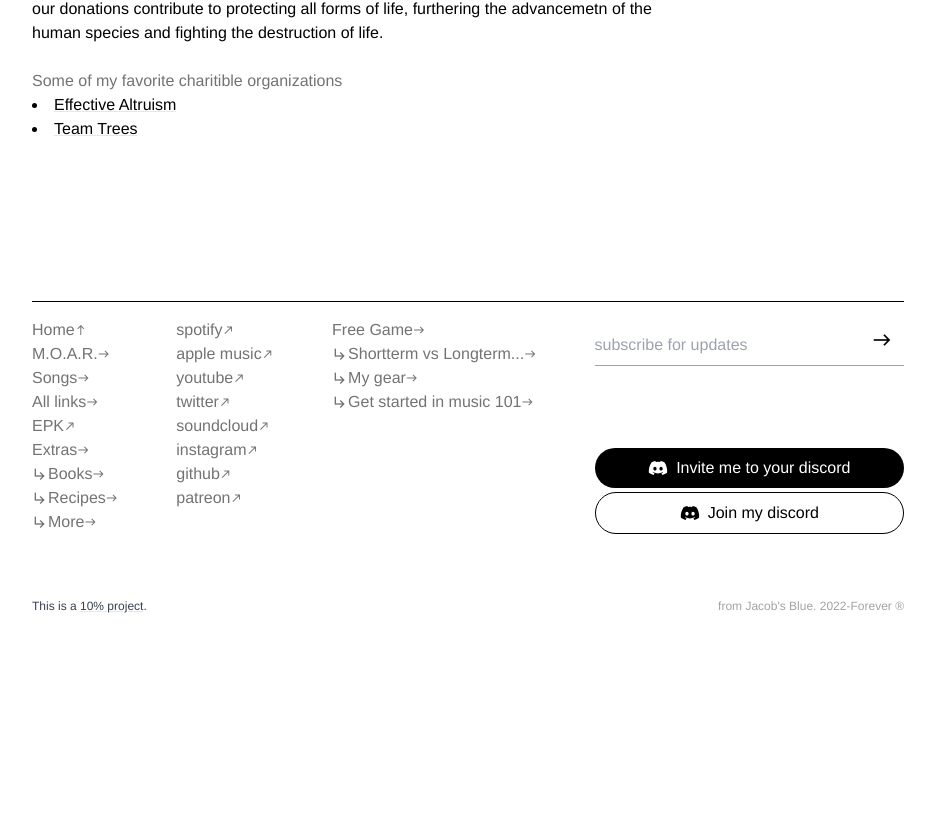
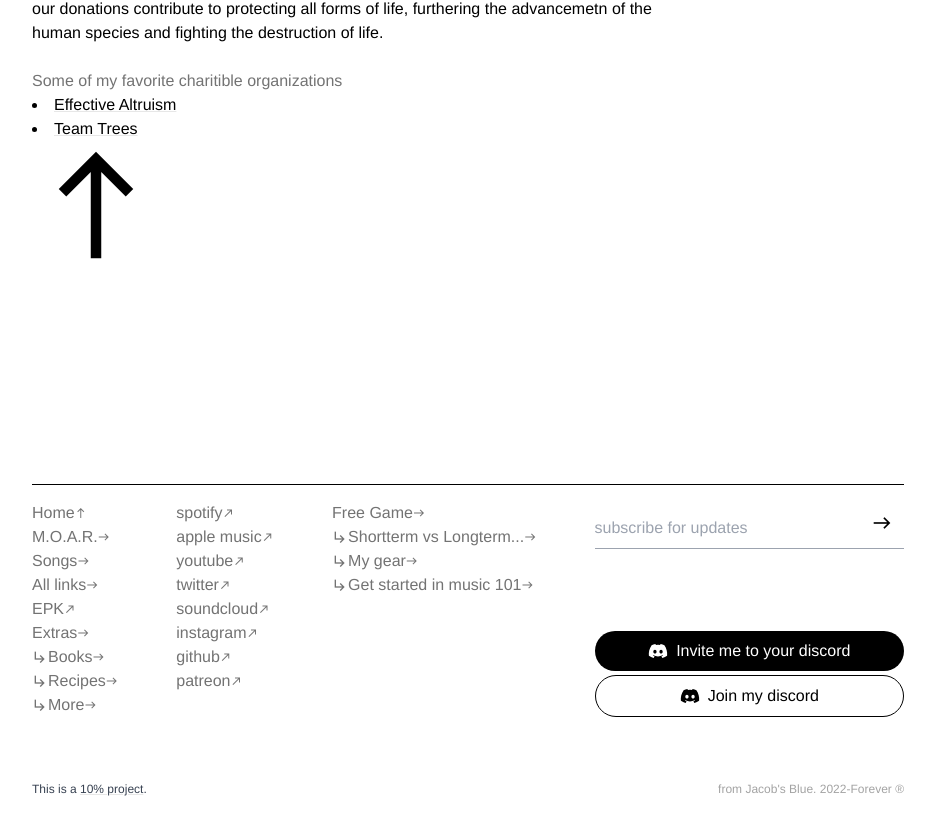
Before and after one commit to jmedure/jb_feed, a Next.js app: page /10Percent in a window 1280 px wide. Shown: the part 312-1146 px from the top of the page, without its empty margins (172-1107 px from the left). Before the commit the page ends 1022 px from the top, so only its background shows below. Built offline with nearby package versions, Linux system fonts and the light colour scheme; a web font is replaced by a local one.

Commit message:
IMPORTANT

```diff
--- a/pages/10Percent.jsx
+++ b/pages/10Percent.jsx
@@ -20,6 +20,7 @@ export default function tenPercent( ) {
               <ul>
                   <li className='list-disc list-inside'><Link href="https://effectivealtruism.org">Effective Altruism</Link></li>
                   <li className='list-disc list-inside'><Link href="https://teamtrees.org">Team Trees</Link></li>
+                  <span className='material-icons text-9xl'>north</span>
               </ul>
             </div>
           </div>
--- a/pages/_document.jsx
+++ b/pages/_document.jsx
@@ -5,7 +5,6 @@ class MyDocument extends Document {
     return (
       <Html lang="en-us">
         <Head>
-            <link href="https://fonts.googleapis.com/icon?family=Material+Icons" rel="stylesheet"/>
             <meta charSet="utf-8" />
             <meta httpEquiv="X-UA-Compatible" content="IE=edge" />
             <link rel="shortcut icon" type="image/png" href="logo.png" />
@@ -15,6 +14,7 @@ class MyDocument extends Document {
             <link rel="preload" href="/fonts/cardinalfruit-regular.otf" as="font" type="font/otf" crossOrigin="anonymous"/>
             <link rel="preload" href="/fonts/PPNeueMontreal-Book.otf" as="font" type="font/otf" crossOrigin="anonymous"/>
             <link rel="preload" href="/fonts/PPNeueMontreal-Italic.otf" as="font" type="font/otf" crossOrigin="anonymous"/>
+            <link href="https://fonts.googleapis.com/icon?family=Material+Icons" rel="stylesheet"/>
         </Head>
         <body>
           <Main />
--- a/pages/meditations-of-a-rockstar/index.jsx
+++ b/pages/meditations-of-a-rockstar/index.jsx
@@ -18,10 +18,10 @@ export default function Blog( { posts } ) {
              {/* <MHeader/> */}
              <div className=' font-serif'>
 
-              <div className='font-fruit pt-56 justify-center text-center container'>
+              <div className='font-fruit pt-56 items-center text-center container'>
                 <h1 className='text-8xl tracking-tighter'>Meditations of a <i className='tracking-tight'>Rockstar</i></h1>
                 <p className=' font-sans text-2xl tracking-tighter'>by Jacob&#39;s Blue</p>
-                <div className='py-24'>
+                <div className='items-center text-center justify-center'>
                   <span className='material-icons'>keyboard_arrow_down_sharp</span>
                 </div>
               </div>
--- a/tailwind.config.js
+++ b/tailwind.config.js
@@ -3,6 +3,7 @@
 const defaultTheme = require("tailwindcss/defaultTheme");
 
 module.exports = {
+  important: true,
   content: [
     "./pages/**/*.{js,ts,jsx,tsx}",
     "./components/**/*.{js,ts,jsx,tsx}",
```
